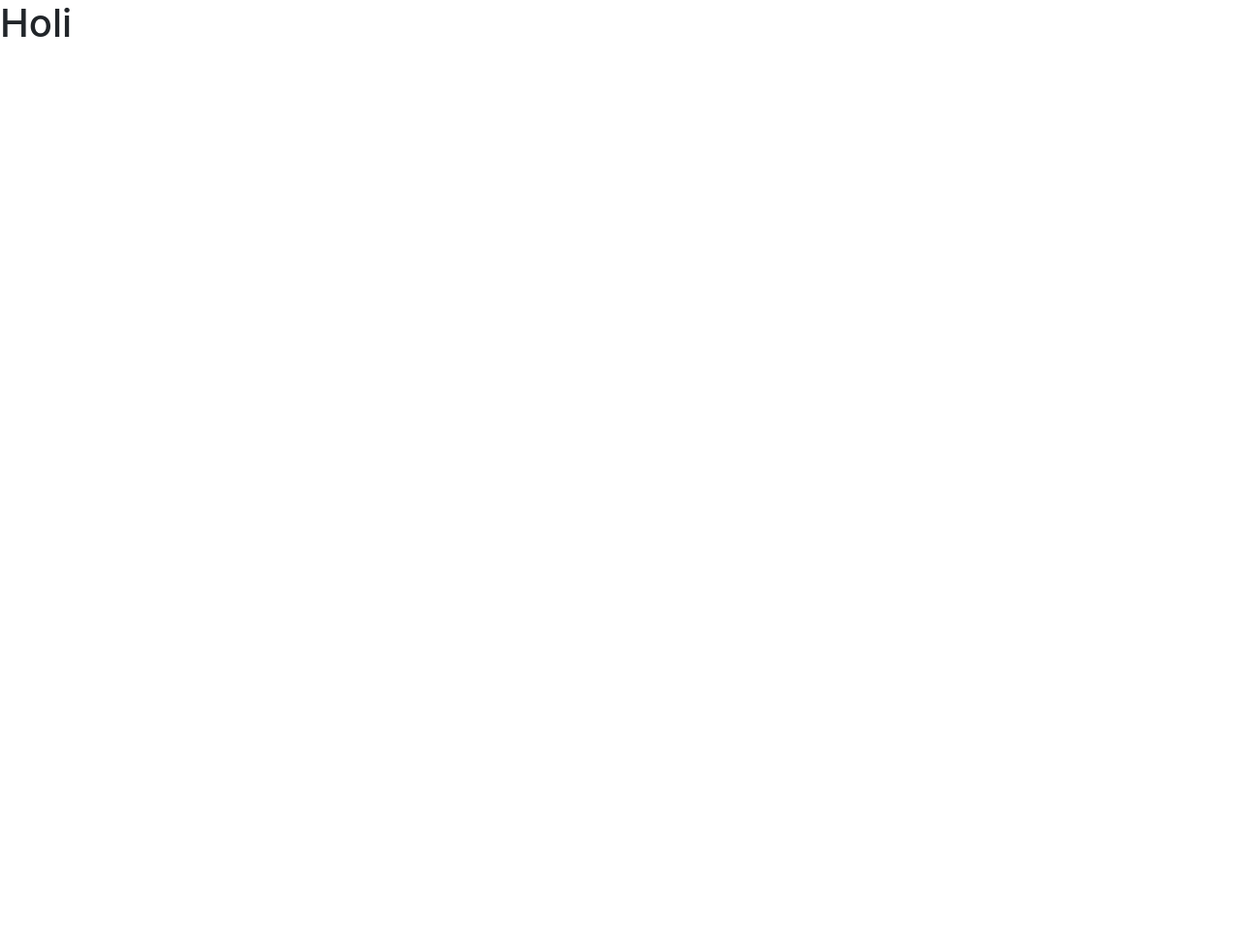
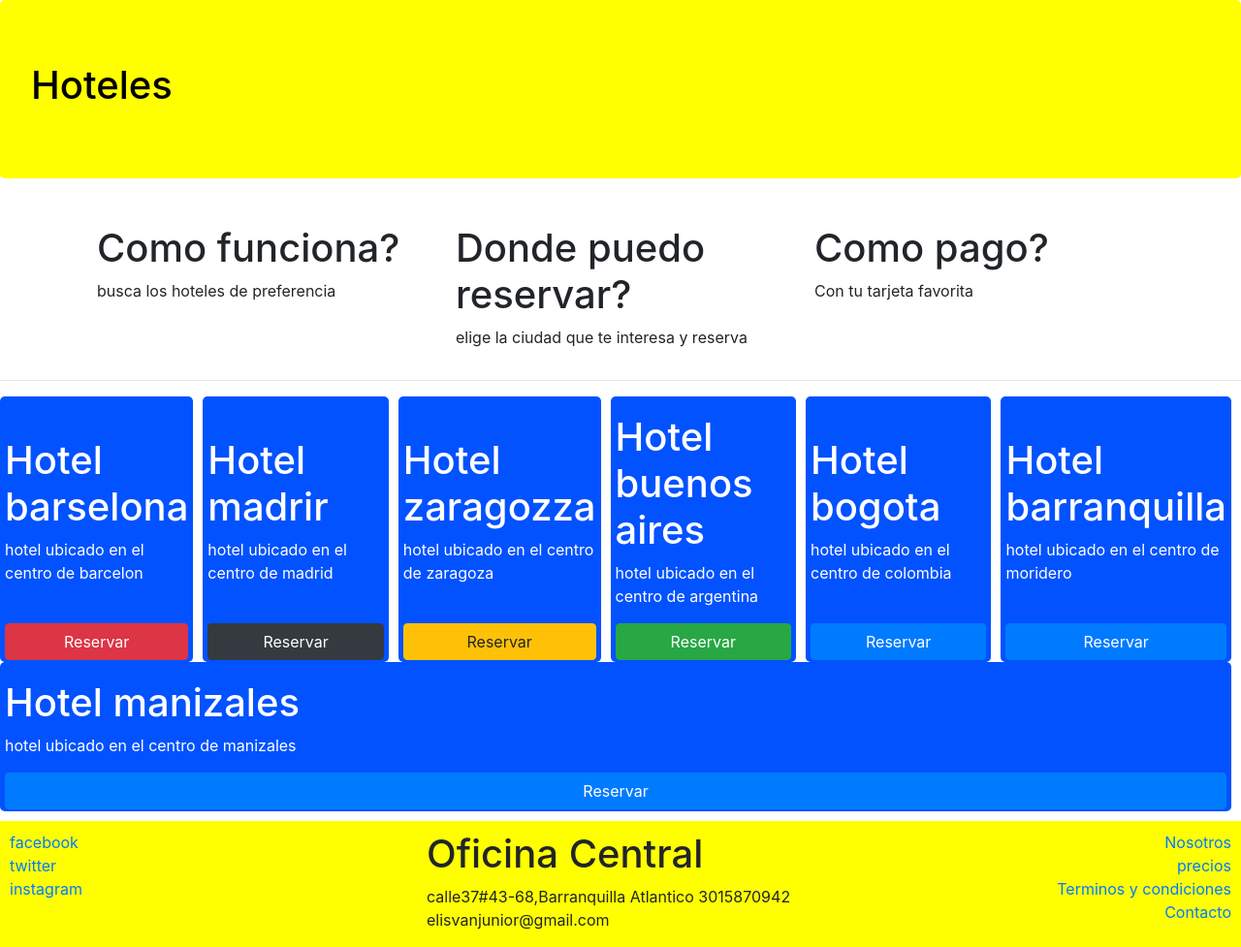
Before and after one commit to elisvan313/electromaster, a website: page index.html in a window 1280 px wide. Shown: the whole page at 97% size. Before the commit the page ends 800 px from the top, so only its background shows below. Drawn offline with nearby package versions, Linux system fonts and the light colour scheme.

Commit message:
se agrego footer y estilos con flex

```diff
--- /dev/null
+++ b/css/main.css
@@ -0,0 +1,23 @@
+.jumbotron{
+    background-color: yellow;
+    color: black;
+}
+footer{
+    padding: 10px 10px 0 10px;
+    background-color: yellow;
+    margin-bottom: 0px;
+    margin-top: 10px;
+}
+.card-hotel{
+    flex: 1 150px;
+    padding: 2px 5px 2px 5px;
+    background: rgb(2, 82, 255);
+    margin-right: 10px;
+    border-radius: 5px 5px 5px 5px;
+    color: white;
+}
+.btn-reserva{
+    width: 100%;
+
+
+}
--- a/index.html
+++ b/index.html
@@ -1,15 +1,139 @@
 <!DOCTYPE html>
-<html >
+<html>
+
 <head>
     <meta charset="UTF-8">
 
-    <title>Document</title>
+    <title>Ejemplo guia hoteles</title>
     <link rel="stylesheet" href="node_modules/bootstrap/dist/css/bootstrap.min.css">
     <script src="node_modules/jquery/dist/jquery.min.js""></script>
-    <script src="node_modules/popper.js/dist/popper.min.js"></script>
+    <script src=" node_modules/popper.js/dist/popper.min.js"></script>
     <script src="node_modules/bootstrap/dist/js/bootstrap.min.js"></script>
+    <link rel="stylesheet" href="css/main.css">
 </head>
+
 <body>
-    <h1>Holi</h1>
+    <div class="jumbotron">
+        <h1>Hoteles</h1>
+    </div>
+    <div class="container">
+        <div class="d-flex flex-wrap">
+            <div class="col-sm-4">
+                <p>
+                <h1>Como funciona?</h1>
+                <p>busca los hoteles de preferencia</p>
+                </p>
+            </div>
+            <div class="col-sm-4">
+                <p>
+                <h1>Donde puedo reservar?</h1>
+                <p>elige la ciudad que te interesa y reserva</p>
+                </p>
+            </div>
+            <div class="col-sm-4">
+                <p>
+                <h1>Como pago?</h1>
+                <p>Con tu tarjeta favorita</p>
+                </p>
+            </div>
+        </div>
+
+
+    </div>
+    <hr>
+    <div class="d-flex flex-wrap">
+        <div class=" card-hotel d-flex flex-column justify-content-between">
+            <p>
+            <div>
+                <h1>Hotel barselona</h1>
+                <p>hotel ubicado en el centro de barcelon</p>
+                </p>
+            </div>
+            <div><button class="btn btn-danger  btn-reserva">Reservar</button></div>
+        </div>
+        <div class=" card-hotel d-flex flex-column justify-content-between">
+            <p>
+            <div>
+                <h1>Hotel madrir</h1>
+                <p>hotel ubicado en el centro de madrid</p>
+                </p>
+            </div>
+                <div> <button class="btn btn-dark  btn-reserva">Reservar</button></div>
+        </div>
+        <div class="card-hotel d-flex flex-column justify-content-between">
+            <p>
+            <div>
+            <h1>Hotel zaragozza</h1>
+            <p>hotel ubicado en el centro de zaragoza</p>
+            </p>
+        </div>
+        <div><button class="btn btn-warning btn-reserva">Reservar</button></div>
+    </div>
+    <div class="card-hotel d-flex flex-column justify-content-between">
+        <p>
+        <div>
+            <h1>Hotel buenos aires</h1>
+            <p>hotel ubicado en el centro de argentina</p>
+            </p>
+        </div>
+        <div><button class="btn btn-success btn-reserva">Reservar</button></div>
+    </div>
+    <div class="card-hotel d-flex flex-column justify-content-between">
+        <p>
+        <div>
+            <h1>Hotel bogota</h1>
+            <p>hotel ubicado en el centro de colombia</p>
+            </p>
+        </div>
+        <div> <button class="btn btn-primary btn-reserva">Reservar</button></div>
+    </div>
+    <div class="card-hotel d-flex flex-column justify-content-between">
+        <p>
+        <div>
+            <h1>Hotel barranquilla</h1>
+            <p>hotel ubicado en el centro de moridero</p>
+            </p>
+        </div>
+        <div><button class="btn btn-primary btn-reserva">Reservar</button></div>
+    </div>
+    <div class="card-hotel d-flex flex-column justify-content-between">
+        <p>
+        <div>
+            <h1>Hotel manizales</h1>
+            <p>hotel ubicado en el centro de manizales</p>
+            </p>
+        </div>
+        <div><button class="btn btn-primary btn-reserva">Reservar</button></div>
+    </div>
+
+    </div>
+    <footer>
+        <div class="row">
+            <div class="col-sm-4 d-flex flex-column">
+                <a href="http://www.facebook.com">facebook</a>
+                <a href="http://www.twitter.com">twitter</a>
+                <a href="http://www.instagram.com">instagram</a>
+            </div>
+            <div class="col-sm-4 ">
+                <address>
+                    <h1>Oficina Central</h1>
+                    calle37#43-68,Barranquilla Atlantico
+                    3015870942
+                    elisvanjunior@gmail.com
+                </address>
+            </div>
+            <div class="col-sm-4 d-flex flex-column align-items-end">
+                <a href="http://www.facebook.com">Nosotros</a>
+                <a href="http://www.twitter.com">precios</a>
+                <a href="http://www.instagram.com">Terminos y condiciones</a>
+                <a href="http://www.instagram.com">Contacto</a>
+            </div>
+
+        </div>
+    </footer>
+
+
+
 </body>
+
 </html>
```
